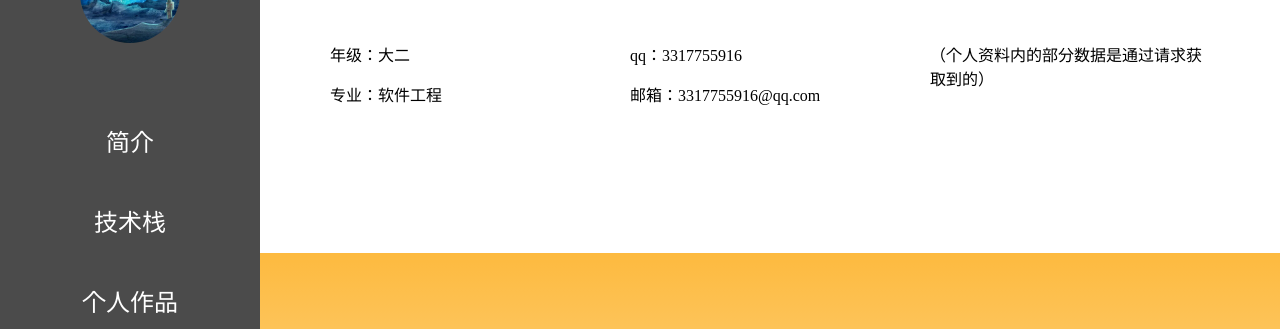
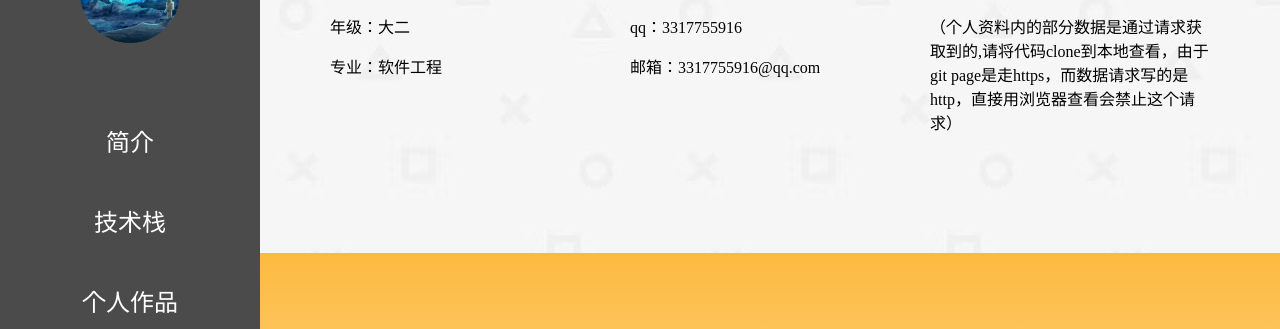
Before and after one commit to echoustintian/starStudio, a plain HTML site: page Page/personalIntroduction.html in a window 1280 px wide. Shown: the part 187-516 px from the top of the page. Drawn offline with Linux system fonts and the light colour scheme; no server answers.

Commit message:
补充了部分内容和注意事项

```diff
--- a/Page/css/introduct.css
+++ b/Page/css/introduct.css
@@ -75,7 +75,7 @@ section{
   display: flex;
   flex-direction: column;
   justify-content: center;
-  background-image: url(./assets/background1.jpg);
+  background-image: url(../assets/background1.jpg);
 }
 .main{
   height: 240px;
--- a/Page/personalIntroduction.html
+++ b/Page/personalIntroduction.html
@@ -39,7 +39,7 @@
             <div class="info_msg_item">邮箱：3317755916@qq.com</div>
           </div>
           <div class="info_msg_container">
-            <div class="info_msg_item">（个人资料内的部分数据是通过请求获取到的）</div>
+            <div class="info_msg_item">（个人资料内的部分数据是通过请求获取到的,请将代码clone到本地查看，由于git page是走https，而数据请求写的是http，直接用浏览器查看会禁止这个请求）</div>
           </div>
         </div>
       </div>
```
